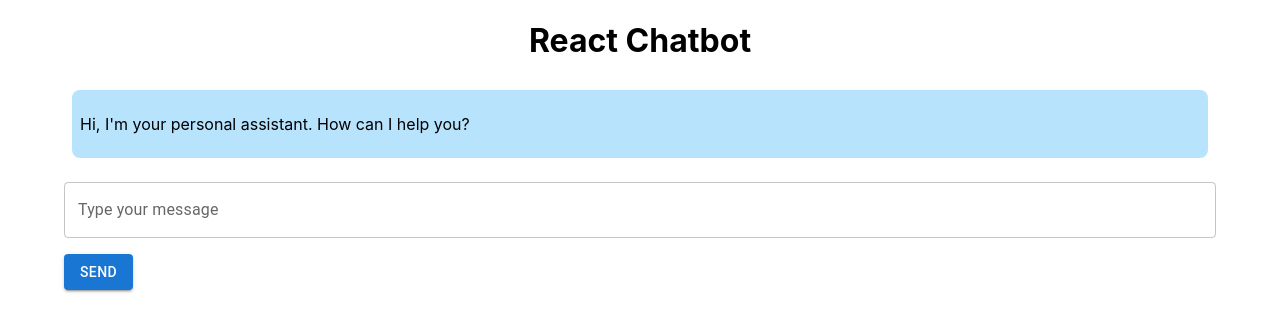
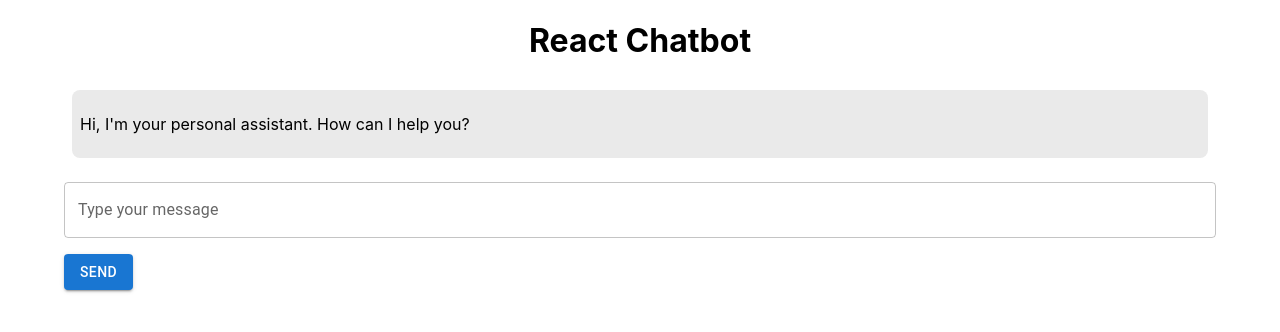
Before and after one commit to JeffyJeff1980/openai-react, a React (Create React App) app: page / in a window 1280 px wide. Shown: the top 332 px of the page. Built offline with nearby package versions, Linux system fonts and the light colour scheme; no server answers.

Commit message:
iMessage colors

```diff
--- a/src/components/Message.tsx
+++ b/src/components/Message.tsx
@@ -9,7 +9,7 @@ interface MessageProps {
 const Message: React.FC<MessageProps> = ({ message }) => {
   return (
     <div style={{ textAlign: message.isUser ? "right" : "left", margin: "8px" }}>
-      <div style={{ backgroundColor: message.isUser ? "#DCF8C6" : "#b8e3fc", padding: "8px", borderRadius: "8px" }}>
+      <div style={{ color: message.isUser ? "#ffffff" : "#000000", backgroundColor: message.isUser ? "#1186fe" : "#eaeaea", padding: "8px", borderRadius: "8px" }}>
         {message.content.split("\n").map((text, index) => (
           <p key={index}>{text}</p>
         ))}
```
